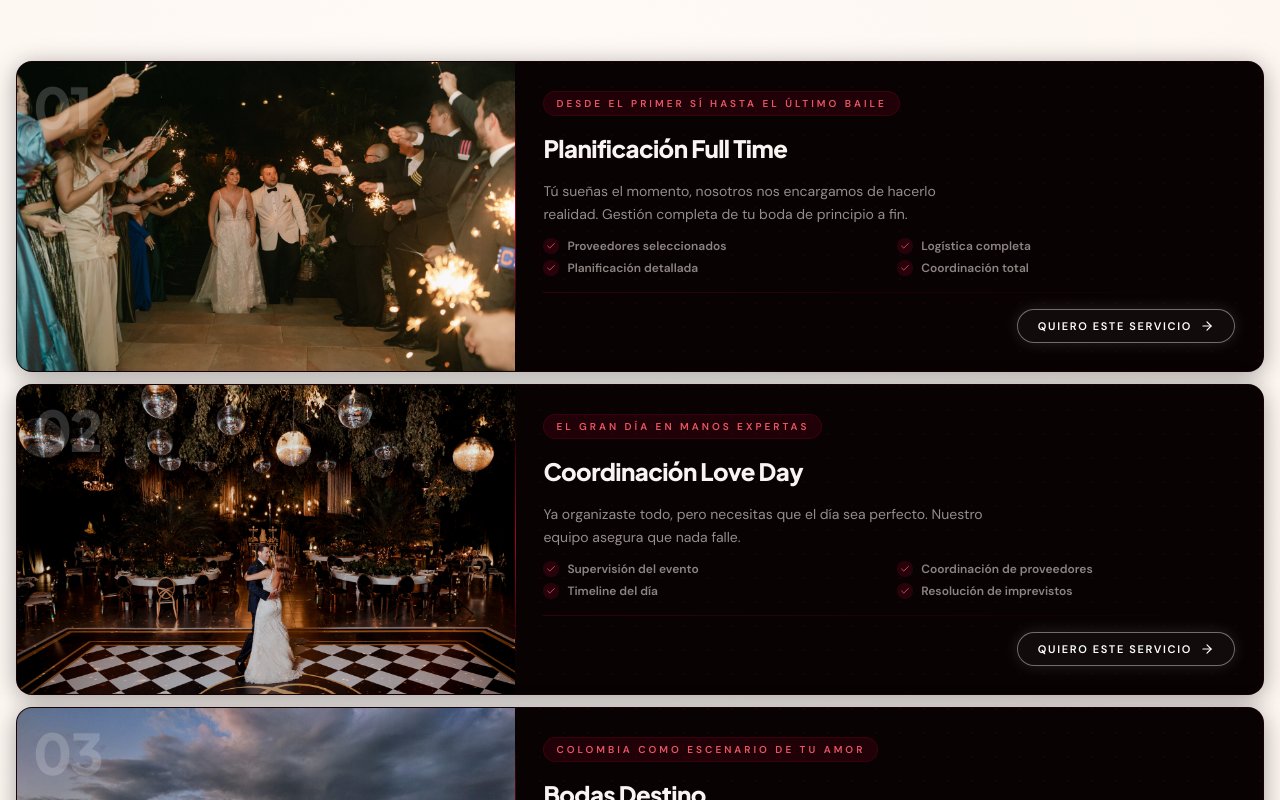
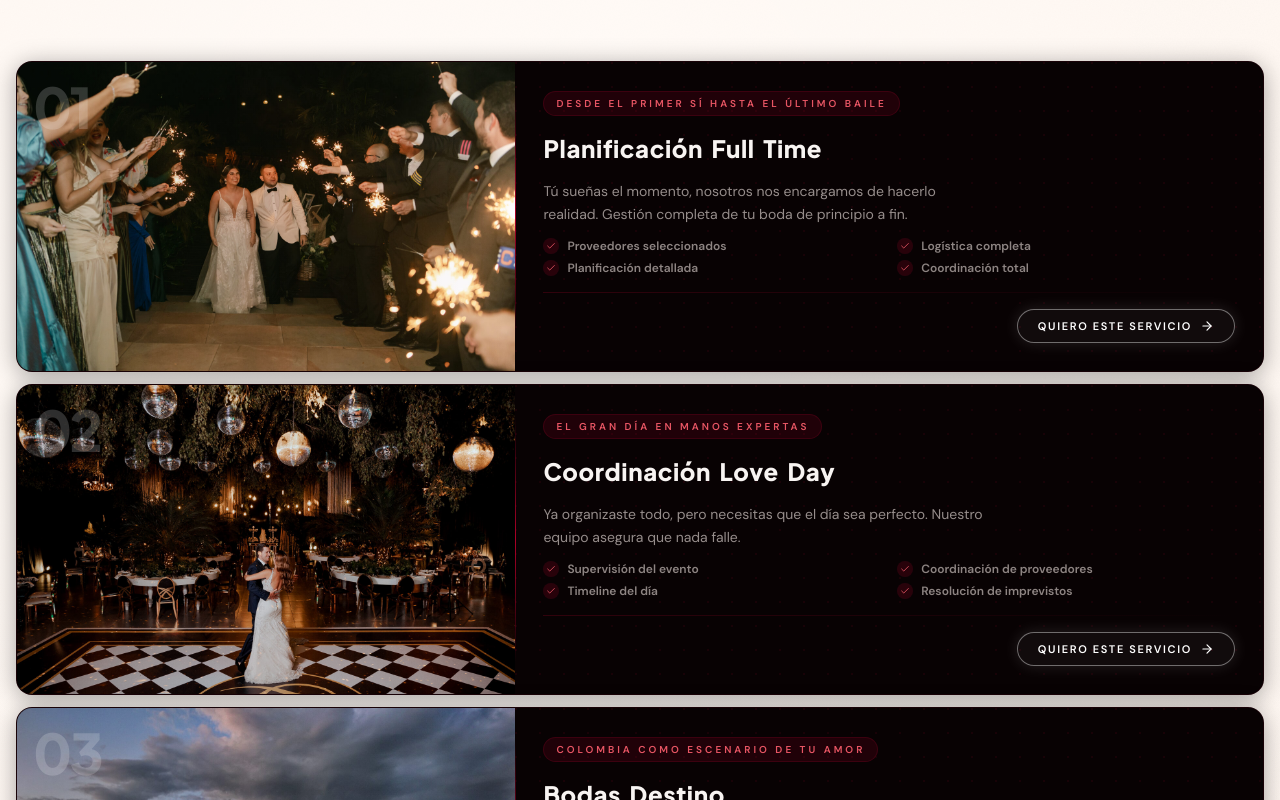
Before and after one commit to EdinsonPedroza/LAURA-MARTINEZ-BODAS, a Next.js app: page / in a window 1280 px wide. Shown: the part 1100-1900 px from the top of the page. Built offline with nearby package versions, Linux system fonts and the light colour scheme.

Commit message:
espacios

```diff
--- a/components/sections/services.tsx
+++ b/components/sections/services.tsx
@@ -236,11 +236,12 @@ export function Services() {
                     </span>
 
                     <h3
-                      className="font-display text-xl md:text-2xl font-extrabold tracking-tight mt-2 mb-4"
+                      className="font-display text-xl md:text-2xl font-extrabold tracking-wide mt-2 mb-4"
                       style={{
                         color: hovered === i ? "oklch(0.72 0.18 18)" : "oklch(0.97 0.005 50)",
                         transition: "color 0.3s",
                         textShadow: hovered === i ? "0 0 30px oklch(0.44 0.225 15 / 0.3)" : "none",
+                        wordSpacing: "0.15em",
                       }}
                     >
                       {s.title}
```
